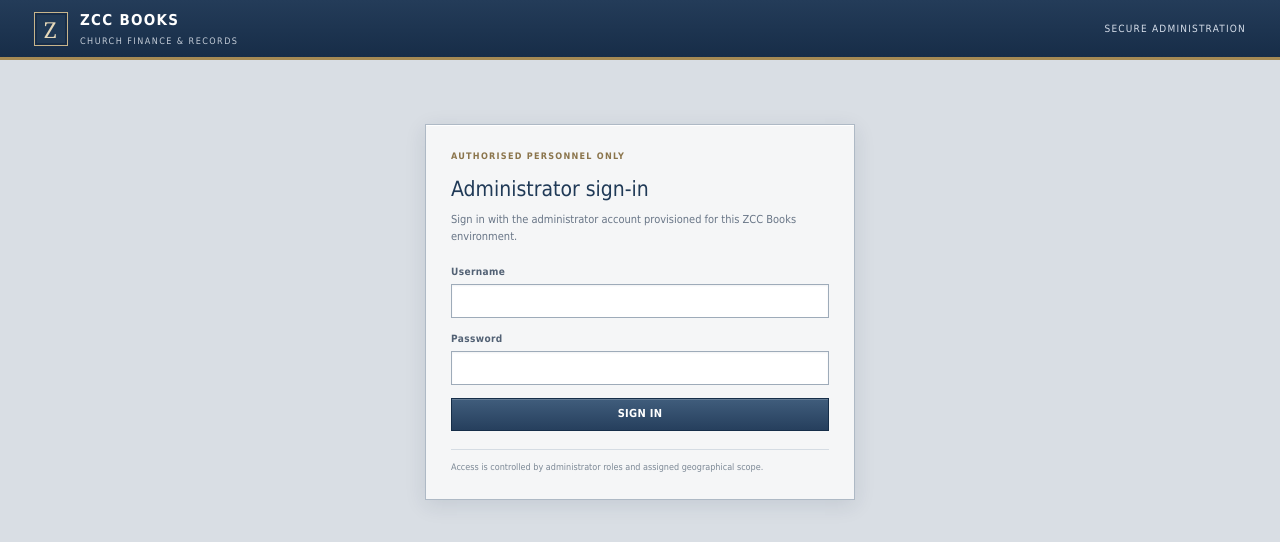
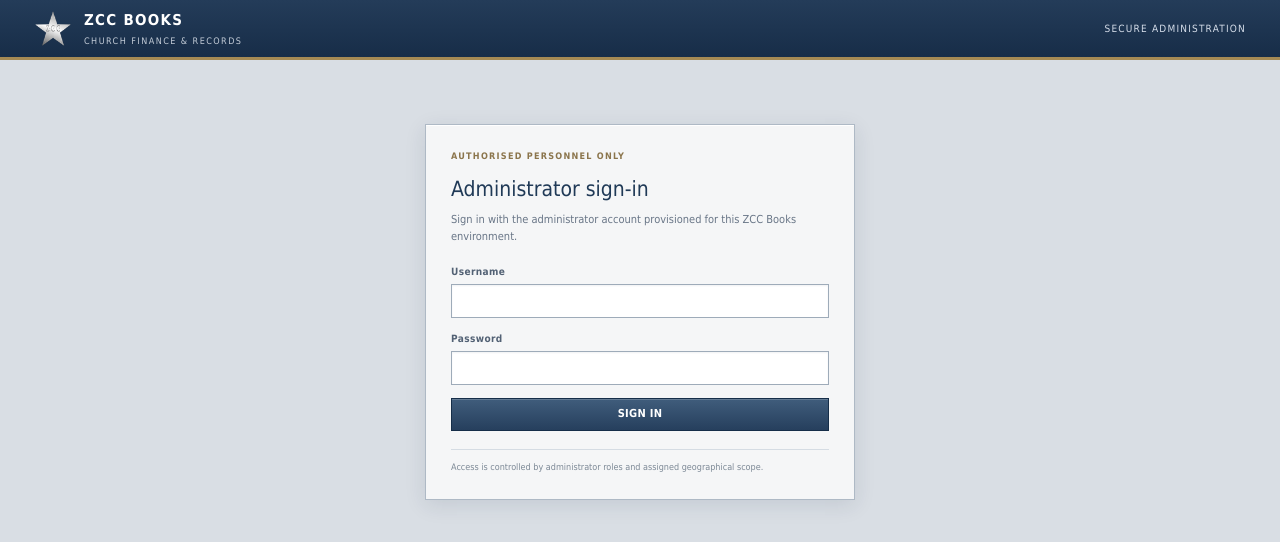
Before and after one commit to nick-lab43/zccbooks, a React (Vite) app in the folder frontend/: page / in a window 1280 px wide. Shown: the top 542 px of the page. Built offline with nearby package versions, Linux system fonts and the light colour scheme.

Commit message:
Apply official ZCC masthead branding and document implementation gaps

```diff
--- a/frontend/src/App.tsx
+++ b/frontend/src/App.tsx
@@ -218,7 +218,7 @@ export default function App() {
 
   if (!authenticated) return (
     <main className="system login-shell">
-      <header className="masthead"><div className="masthead-brand"><span className="brand-mark">Z</span><div><strong>ZCC BOOKS</strong><small>CHURCH FINANCE &amp; RECORDS</small></div></div><div className="masthead-right"><span>SECURE ADMINISTRATION</span></div></header>
+      <header className="masthead"><div className="masthead-brand"><img className="brand-logo" src="/zcc-star-logo.png" alt="Zion Christian Church star" /><div><strong>ZCC BOOKS</strong><small>CHURCH FINANCE &amp; RECORDS</small></div></div><div className="masthead-right"><span>SECURE ADMINISTRATION</span></div></header>
       <section className="login-panel"><div className="login-kicker">AUTHORISED PERSONNEL ONLY</div><h1>Administrator sign-in</h1><p>Sign in with the administrator account provisioned for this ZCC Books environment.</p>
         {loginError && <div className="message error">{loginError}</div>}
         <form onSubmit={login} className="form-stack"><label>Username<input name="username" autoComplete="username" required /></label><label>Password<input name="password" type="password" autoComplete="current-password" required /></label><button className="primary-button">Sign in</button></form>
@@ -230,7 +230,7 @@ export default function App() {
   return (
     <main className="system">
       <header className="masthead">
-        <div className="masthead-brand"><span className="brand-mark">Z</span><div><strong>ZCC BOOKS</strong><small>CHURCH FINANCE &amp; RECORDS</small></div></div>
+        <div className="masthead-brand"><img className="brand-logo" src="/zcc-star-logo.png" alt="Zion Christian Church star" /><div><strong>ZCC BOOKS</strong><small>CHURCH FINANCE &amp; RECORDS</small></div></div>
         <div className="masthead-right"><span>{currentAdmin?.displayName ?? "ADMINISTRATOR"}</span><button className="logout-button" onClick={logout}>SIGN OUT</button><span className="system-state">SECURE SESSION</span></div>
       </header>
       <nav className="menubar workspace-nav" aria-label="Main modules">
--- a/frontend/src/styles.css
+++ b/frontend/src/styles.css
@@ -6,7 +6,7 @@ button, input, select { font: inherit; }
 .system { min-height: 100vh; background: #edf0f3; }
 .masthead { height: 66px; display: flex; align-items: center; justify-content: space-between; padding: 0 34px; color: #fff; background: #172d4a; border-bottom: 4px solid #9b804d; }
 .masthead-brand { display: flex; align-items: center; gap: 12px; letter-spacing: .08em; }
-.brand-mark { display: grid; place-items: center; width: 34px; height: 34px; border: 1px solid #c7b58c; color: #e5d8b9; font-family: Georgia, serif; font-size: 22px; }
+.brand-logo { display: block; width: 38px; height: 38px; flex: 0 0 auto; object-fit: contain; }
 .masthead-brand strong { display: block; font-size: 15px; }
 .masthead-brand small { display: block; margin-top: 3px; color: #c3ccd7; font-size: 9px; letter-spacing: .16em; }
 .masthead-right { display: flex; gap: 22px; align-items: center; color: #d6deea; font-size: 10px; letter-spacing: .12em; }
@@ -82,7 +82,6 @@ button, input, select { font-family: Tahoma, Arial, sans-serif; }
   background: linear-gradient(180deg, #243c59 0%, #172d48 100%);
   border-bottom: 3px solid #a58a54;
 }
-.brand-mark { background: #203955; box-shadow: inset 0 0 0 2px #172d48; }
 .menubar {
   height: 34px;
   background: linear-gradient(180deg, #e8edf2 0%, #cbd4de 100%);
```
Also changed, not shown: frontend/public/zcc-star-logo.png (added), 1 other file (tests, documents, lock files or other folders).
